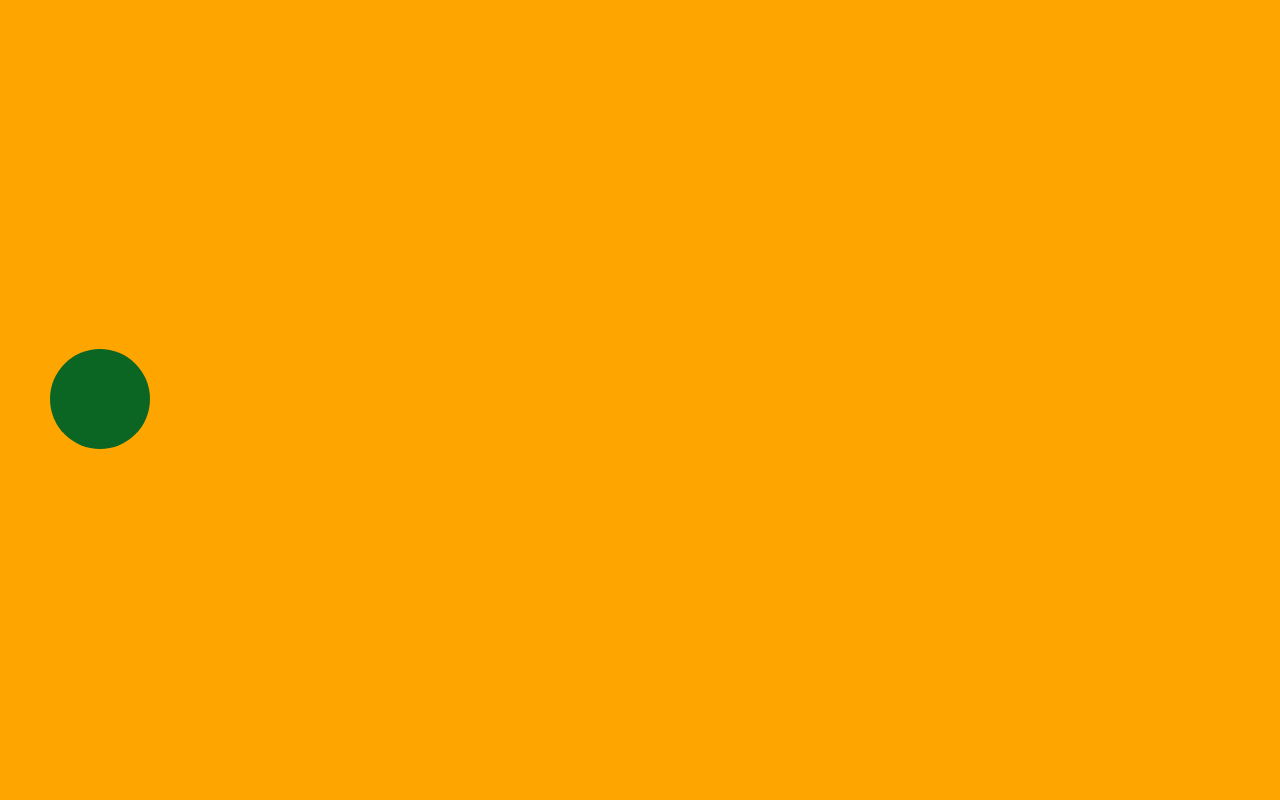
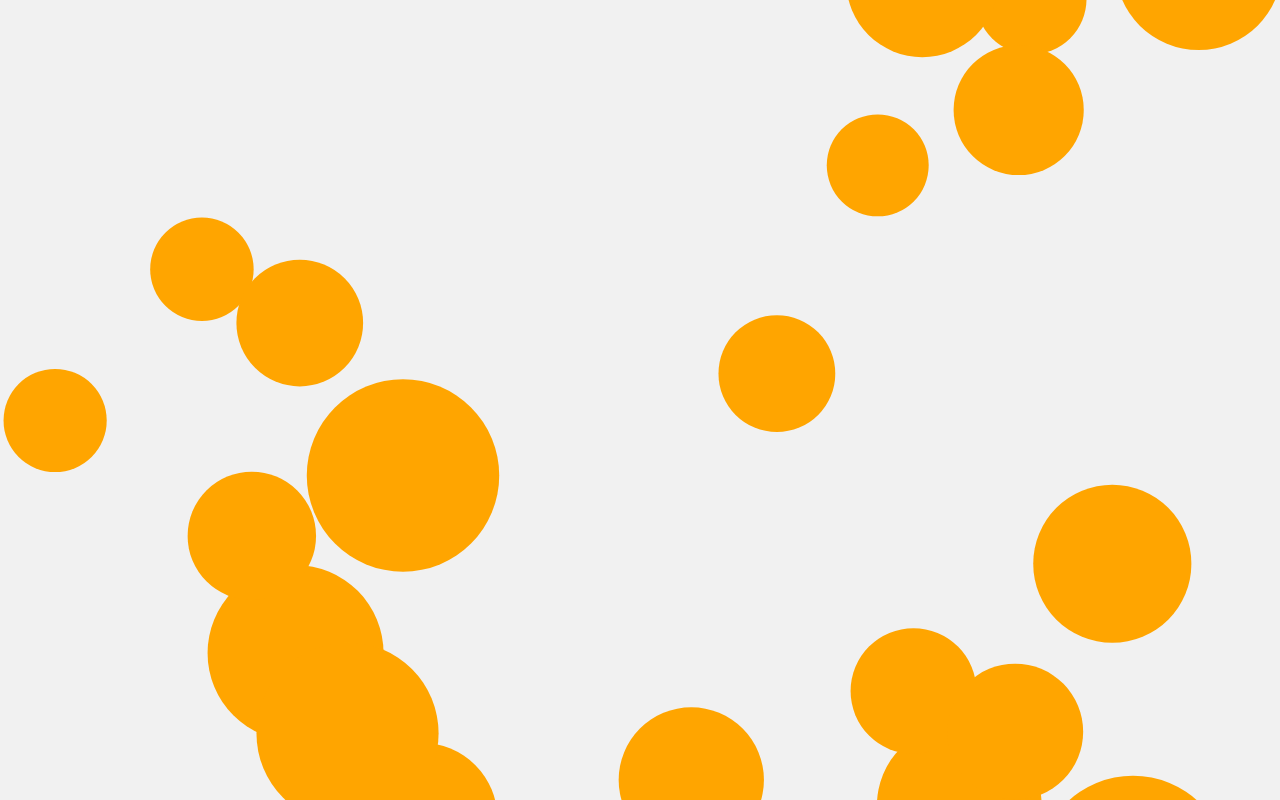
Before and after one commit to cho-hyeonjin/canvas-playground, a plain HTML site: page 1-particle/index.html in a window 1280 px wide. Drawn offline with Linux system fonts and the light colour scheme.

Commit message:
Refactor 🤹🏻‍♀️Particle Animation: Creating multiple particles using Particle class & assigning random velocities to each particle✨

```diff
--- a/1-particle/index.js
+++ b/1-particle/index.js
@@ -40,15 +40,20 @@ ctx.scale(dpr, dpr);
 /** 도형 움직이기 - 애니메이션 (using RequestAnimaition을 이용하여 매 프레임마다 우리가 만든 도형의 위치가 변하는 함수 호출하기)  */
 /** Particle 클래스 정의 - 여러 개의 Particle을 만들 수 있도록 */
 class Particle {
-  constructor(x, y, radius) {
+  constructor(x, y, radius, vy) {
     this.x = x;
     this.y = y;
     this.radius = radius;
+    this.vy = vy;
+  }
+  // 각각의 particle들의 constructor에서 초기화된 값을 변경시켜주는 메서드
+  update() {
+    this.y += this.vy;
   }
   draw() {
     ctx.beginPath();
     ctx.arc(this.x, this.y, this.radius, 0, Math.PI * 180 * 360);
-    ctx.fillStyle = "#0b6623";
+    ctx.fillStyle = "orange";
     ctx.fill();
     ctx.closePath();
   }
@@ -58,6 +63,23 @@ const x = 100;
 const y = 100;
 const radius = 50;
 const particle = new Particle(x, y, radius);
+
+/** 반복문으로 Particle 인스턴스 여러개 생성 */
+const TOTAL = 20;
+const randomNumBetween = (min, max) => {
+  return Math.random() * (max - min + 1) + min;
+};
+
+let particles = [];
+
+for (let i = 0; i < TOTAL; i++) {
+  const x = randomNumBetween(0, canvasWidth);
+  const y = randomNumBetween(0, canvasHeight);
+  const radius = randomNumBetween(50, 100);
+  const vy = randomNumBetween(1, 5); // 공의 떨어지는 속도가 다 다르게 하고 싶음 → 기존에 일괄적으로 ++1이던 y값을 ++(1~5 사이의)랜덤숫자로 설정하기 위한 랜덤 y값을 담는 변수
+  const particle = new Particle(x, y, radius, vy);
+  particles.push(particle);
+}
 
 let interval = 1000 / 60; // 목표 interval 시간 설정 → 1s === 1000ms, 60fps === 60 frame/s
 let now, delta;
@@ -73,11 +95,25 @@ function animate() {
 
   ctx.clearRect(0, 0, canvasWidth, canvasHeight); // 이전 도형이 지워지고
 
-  // particle.y를 1씩 증가시켜서 다시 그리기.
-  particle.y += 1;
-  particle.draw();
+  // // particle.y를 1씩 증가시켜서 다시 그리기.
+  // particle.y += 1;
+  // particle.draw();
 
-  then = now - (delta % interval);
+  // then = now - (delta % interval);
+
+  /** 반복문으로 생성한 particle들 그리기 */
+  particles.forEach((particle) => {
+    particle.update();
+    particle.draw();
+
+    // 원이 화면 아래로 사라졌을 때 하늘에서 다시 생성되게
+    if (particle.y - particle.radius > canvasHeight) {
+      particle.y = -particle.radius;
+      particle.x = randomNumBetween(0, canvasWidth);
+      particle.radius = randomNumBetween(50, 100);
+      particle.vy = randomNumBetween(1, 5);
+    }
+  });
 }
 
 /** 애니메이션 함수 실행 */
--- a/1-particle/style.css
+++ b/1-particle/style.css
@@ -7,5 +7,5 @@ body {
 }
 
 canvas {
-  background-color: orange;
+  background-color: #f1f1f1;
 }
```
